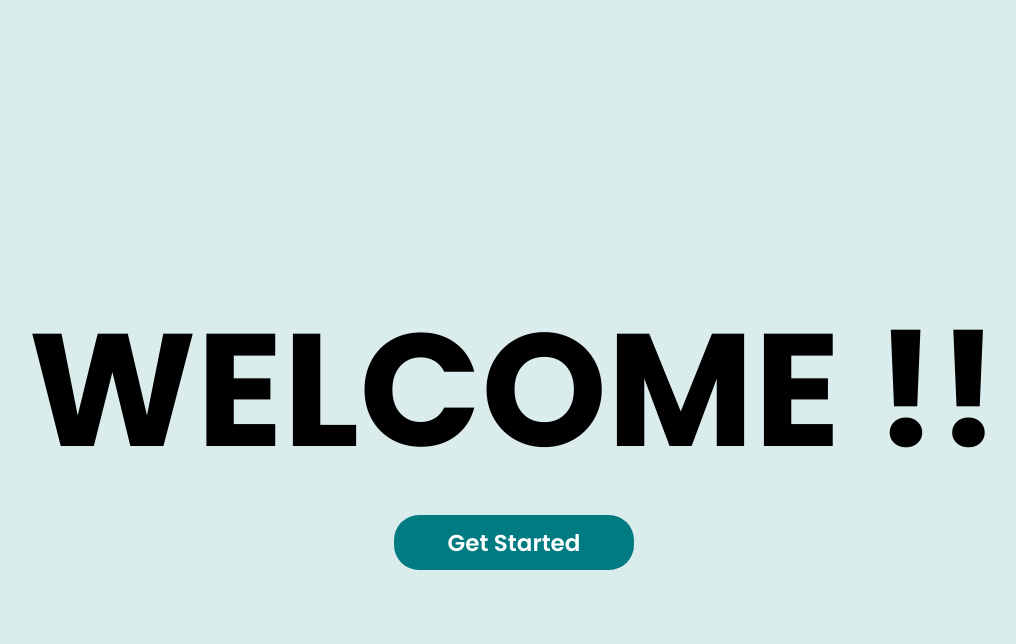
After one commit to JaiAnoba/myform, a PHP site: page /landing_page.php in a window 1280 px wide. The commit adds this page. Shown: the top 644 px of the page, without its empty margins (126-1142 px from the left). Run offline with PHP 8.4, Linux system fonts and the light colour scheme.

Commit message:
landing_page

```diff
--- /dev/null
+++ b/landing_page.php
@@ -0,0 +1,20 @@
+<!DOCTYPE html>
+<html lang="en">
+<head>
+    <meta charset="UTF-8">
+    <meta name="viewport" content="width=device-width, initial-scale=1.0">
+    <link rel="stylesheet" href="style.css">
+    <title>Welcome</title>
+</head>
+<body>
+
+    <section class="landing_page">
+        <h1 class="portfolio-title">WELCOME !!</h1>
+        <div class="start">
+            <div class="button"><button type="submit" class="create">Get Started</button></div>
+        </div>
+    </section>
+
+    <script src="main.js"></script>
+</body>
+</html>
--- a/main.js
+++ b/main.js
@@ -1,4 +1,6 @@
 document.addEventListener('DOMContentLoaded', () => {
+    const landingPage = document.querySelector('.landing_page');
+    const button = document.querySelector('.button');
     const form = document.querySelector('form');
     const currentPage = parseInt(document.getElementById('pageContainer')?.getAttribute('data-page') || "1");
     const doneButton = document.querySelector('.done');
@@ -10,6 +12,19 @@ document.addEventListener('DOMContentLoaded', () => {
     const progressLine = document.querySelector(".progress-container::before");
     const page = document.querySelectorAll(".form-page");
     let currentStep = currentPage - 1;
+
+    // Initially display the landing page
+    if (landingPage) {
+      landingPage.style.display = 'block'; // Or any other display style you prefer
+    }
+
+    // Add click event listener to the button
+    if (button) {
+      button.addEventListener('click', () => {
+        // Redirect the user to index.php (page 1)
+        window.location.href = 'index.php?page=1';
+      });
+    }
 
     // Show the current page
     const currentPageElement = document.querySelector('.page' + currentPage);
@@ -137,4 +152,9 @@ document.addEventListener('DOMContentLoaded', () => {
     });
 
     updateStepProgress(false);
+
+
+
+
+
 });
--- a/style.css
+++ b/style.css
@@ -11,6 +11,43 @@ body {
     height: 100%;
     padding: 50px;
     background: #dbeced;
+}
+
+.landing_page {
+    height: 100%;
+    padding: 20px;
+}
+
+.portfolio-title {
+    width: 100%;
+    color: black;
+    text-align: center;
+    font-size: 10rem;
+    margin: 200px 200px 0 0;
+}
+
+.start {
+    display: flex;
+    justify-content: center;
+    align-items: center;
+}
+
+.button {
+    width: 250px;
+    padding: 5px;
+}
+
+.create {
+    width: 100%;
+    height: 55px;
+    padding-inline: 10px;
+    border-radius: 25px;
+    border: none;
+    font-size: 23px;
+    font-weight: 600;
+    color: white;
+    background-color: #007b82;
+    cursor: pointer;
 }
 
 .header  {
@@ -35,7 +72,7 @@ body {
 .main-wrapper {
     display: flex;
     justify-content: center;
-    margin-top: 120px;
+    margin-top: 100px;
 }
 
 .main {
@@ -550,25 +587,26 @@ input[type=radio].error {
 
 
 /* Small circle buttons */
-.toggle-buttons {
-    text-align: center;
-    margin-top: 5px;
-}
-
-.toggle-btn {
-    display: inline-block;
-    width: 10px;
-    height: 10px;
-    background-color: #d9d9d9;
-    border-radius: 50%;
-    margin: 5px;
-    cursor: pointer;
-    transition: background 0.3s;
-}
-
-.toggle-btn.active {
-    background-color: #007b82;
-}
+/* .toggle-buttons { */
+    /* text-align: center; */
+    /* margin-top: 5px; */
+/* } */
+/*  */
+/* .toggle-btn { */
+    /* display: inline-block; */
+    /* width: 10px; */
+    /* height: 10px; */
+    /* background-color: #d9d9d9; */
+    /* border-radius: 50%; */
+    /* margin: 5px; */
+    /* cursor: pointer; */
+    /* transition: background 0.3s; */
+/* } */
+/*  */
+/* .toggle-btn.active { */
+    /* background-color: #007b82;  */
+/* } */
+/*  */
 
 .output_display label {
     font-weight: 500;
@@ -617,7 +655,7 @@ input[type=radio].error {
     width: 850px;
     position: relative;
     left: 600px;
-    top: 40px;
+    top: 50px;
 }
 
 /* Full Progress Line (Unfilled + Filled) */
```
Also changed, not shown: index.php (indentation only).
